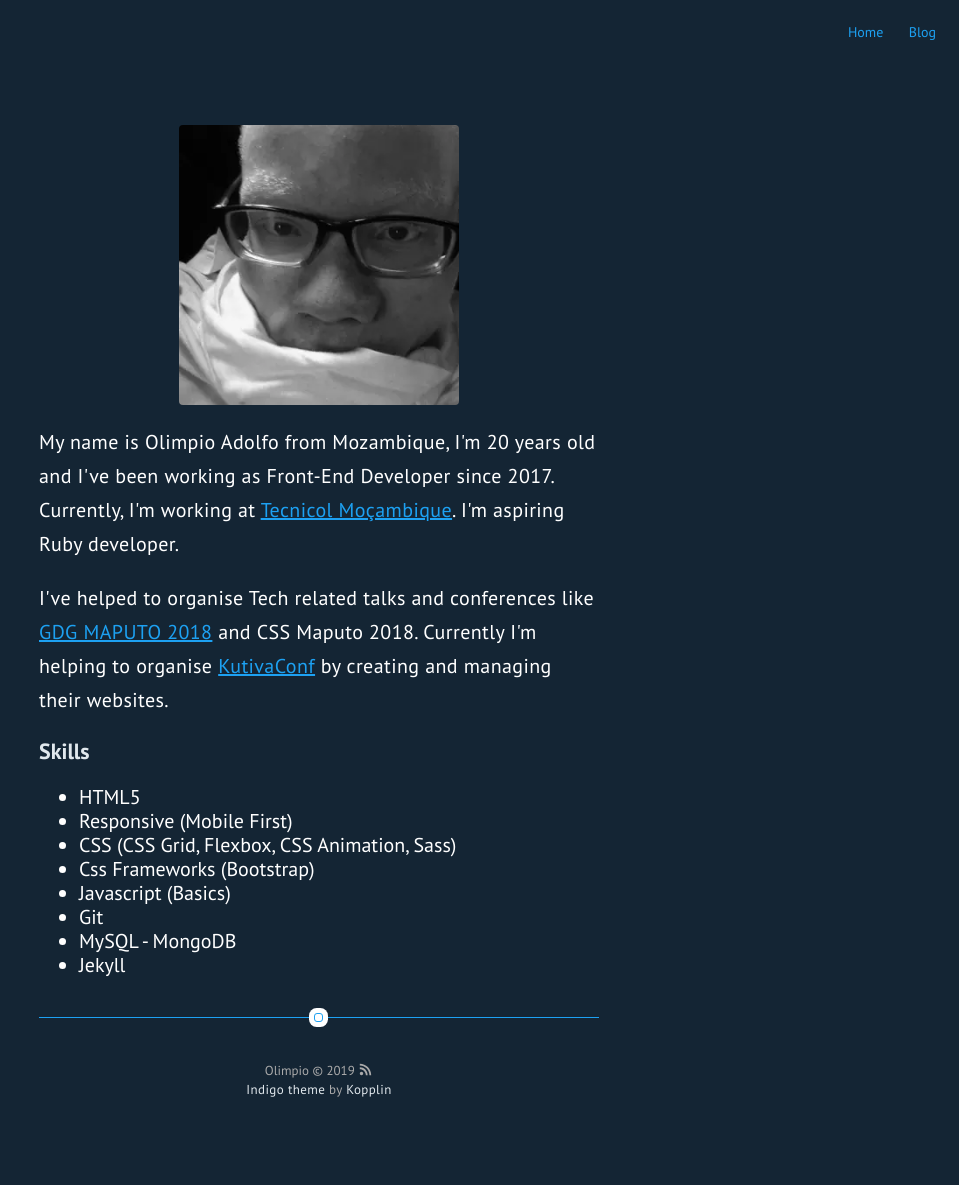
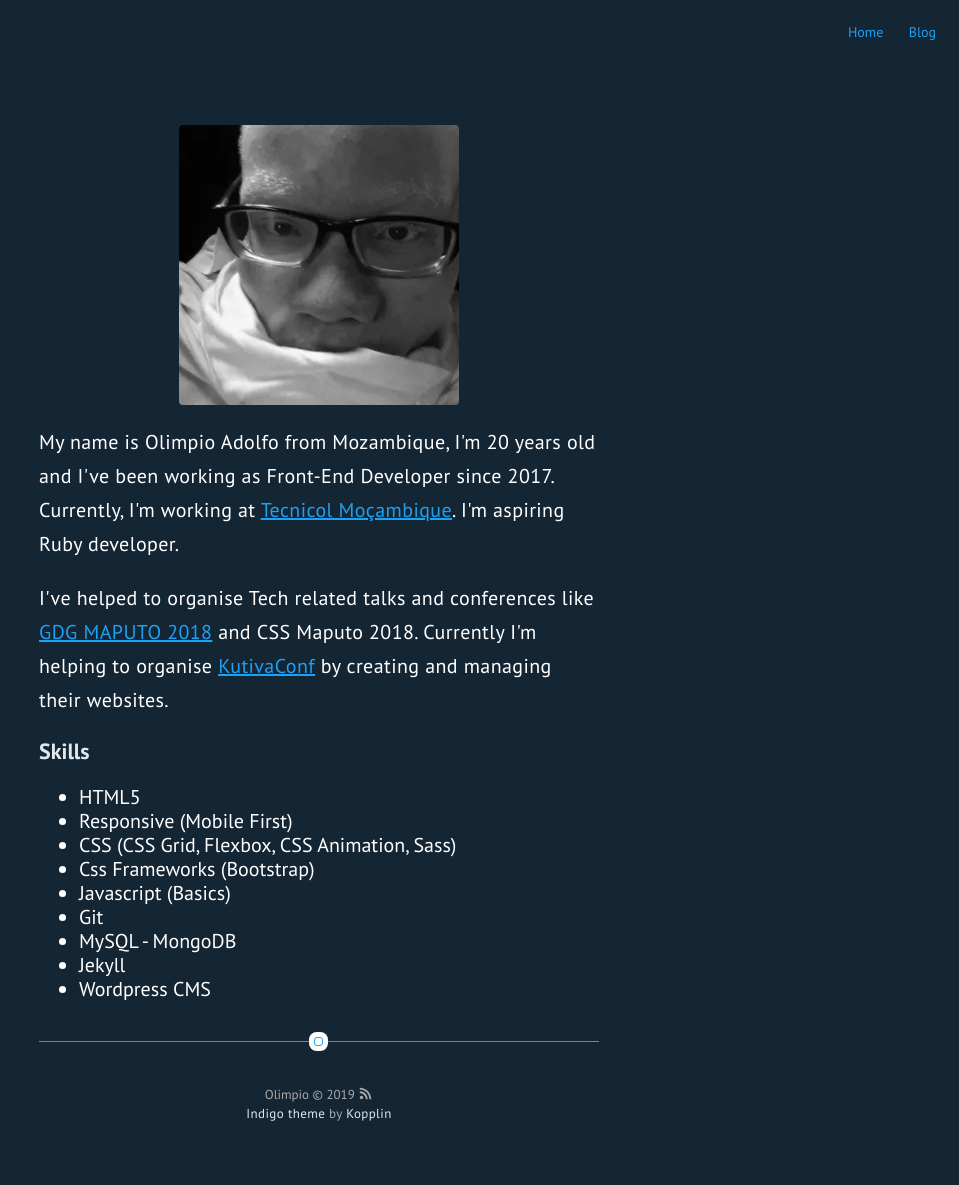
Before and after one commit to rnrnshn/0limpi0.github.io, a Jekyll site: the page built from about.md, in a window 1280 px wide. Shown: the whole page, without its empty margins (321-1280 px from the left). Built offline with Jekyll 4.4.1, drawn with Linux system fonts in a browser that asks for light colours; before the commit the page ends 1161 px from its top, so only the background shows below that.

Commit message:
update theme

```diff
--- a/about.md
+++ b/about.md
@@ -22,4 +22,5 @@ Currently, I'm working at <a href="https://tecnicol.co.mz">Tecnicol Moçambique<
 	<li>Git</li>
 	<li>MySQL - MongoDB</li>
 	<li> Jekyll </li>
+	<li> Wordpress CMS </li>
 </ul>
```
